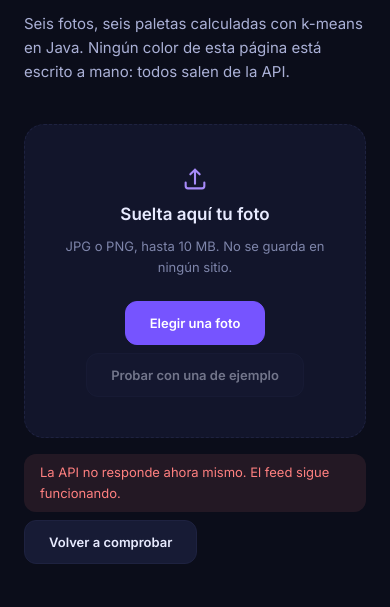
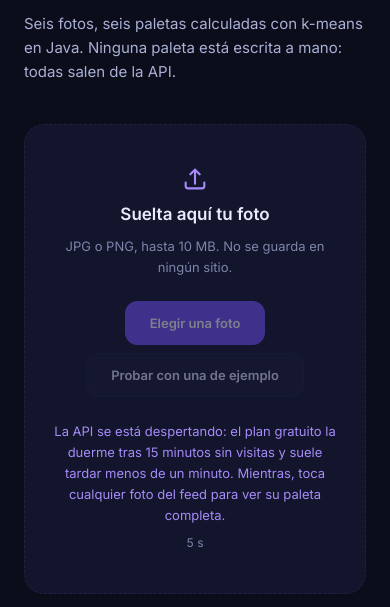
Before and after one commit to maragramonte/photo-palette, a plain HTML site: page web/index.html in a window 390 px wide. Shown: the part 237-844 px from the top of the page. Drawn offline with Linux system fonts and the light colour scheme; no server answers.

Commit message:
La API dormida ya no se da por caída, y la nota de la piscina de bolas (#13)
* La API dormida ya no se da por caída

Render apaga la API tras 15 minutos sin visitas y, mientras arranca, su
proxy contesta con un error que el navegador ve como fallo de red. Con un
solo intento, la web decía «La API no responde» estando bien.

/api/salud se reintenta ahora durante 90 s. A los 2,5 s se avisa de que
está despertando, con un contador que el lector de pantalla no lee cada
segundo. Los dos botones de subida van juntos (antes «Elegir una foto»
seguía activo con la API caída) y el aviso pasa dentro de la caja: en el
móvil quedaba por debajo del primer pantallazo.

* Nota para la piscina de bolas

Las bolas se ven verde menta y la paleta sale gris, y eso parece un fallo
de la API. No lo es: de media son #727b7d, un gris apenas azulado, y lo
verde lo pone la luz cálida de la sala. fotos.json admite un campo nota
que el generador copia a paletas.json y la tarjeta enseña bajo las
muestras.

* README: Caddy fuera de las tecnologías

Hoy la API corre en Render y el repo no tiene Caddyfile. Vuelve cuando
exista el VPS.

* El titular ya no promete lo que no es

Decía que ningún color de la página estaba escrito a mano, y tokens.css
tiene trece. Lo que sí es verdad es que ninguna paleta lo está, así que
eso es lo que dice ahora, también en el README y en DECISIONES.

El aviso de la API despertando añade que el feed se puede usar mientras:
las tarjetas abren su paleta completa sin pasar por la API.

```diff
--- a/web/css/app.css
+++ b/web/css/app.css
@@ -169,6 +169,25 @@ a {
 .subida__caja.esta-ocupada {
   opacity: 0.6;
   pointer-events: none;
+}
+
+/*
+ * Sin API no se puede subir nada, y «Elegir una foto» es un <label>, no un <button>: no
+ * tiene :disabled propio. Se apaga el input al que apunta y se le da aquí el mismo aspecto
+ * que .boton:disabled, para que los dos botones digan lo mismo.
+ */
+.subida__caja.esta-apagada .boton--principal,
+.subida__caja.esta-apagada .boton--principal:hover {
+  opacity: 0.45;
+  cursor: not-allowed;
+  background: var(--accent);
+  border-color: var(--accent);
+}
+
+.subida__contador {
+  color: var(--text-3);
+  font-size: var(--txt-xs);
+  font-variant-numeric: tabular-nums;
 }
 
 .subida__input {
@@ -406,6 +425,15 @@ a {
   color: var(--accent-soft);
   font-size: var(--txt-xs);
   font-weight: var(--peso-nombre);
+}
+
+.tarjeta__nota {
+  display: block;
+  padding: 0 var(--e-2) var(--e-2);
+  color: var(--text-3);
+  font-size: var(--txt-xs);
+  line-height: 1.5;
+  text-align: left;
 }
 
 .muestras {
--- a/web/fotos/fotos.json
+++ b/web/fotos/fotos.json
@@ -1,7 +1,8 @@
 [
   { "archivo": "eclipse-parcial.jpg", "nombre": "Eclipse parcial", "alt": "El sol naranja mordido por la luna sobre un cielo negro, con un sello del mismo eclipse en pequeño." },
   { "archivo": "ala-desde-la-ventanilla.jpg", "nombre": "Ala desde la ventanilla", "alt": "El ala blanca de un avión vista por la ventanilla, con cielo azul y campos ocres debajo." },
-  { "archivo": "piscina-de-bolas.jpg", "nombre": "Piscina de bolas", "alt": "Primer plano de cientos de bolas de plástico verde menta que se pierden hacia el fondo." },
+  { "archivo": "piscina-de-bolas.jpg", "nombre": "Piscina de bolas", "alt": "Primer plano de cientos de bolas de plástico verde menta que se pierden hacia el fondo.",
+    "nota": "Se ven verde menta, pero sus píxeles son un gris apenas azulado: la luz cálida de la sala engaña al ojo. La paleta es fiel a la foto." },
   { "archivo": "luna-llena.jpg", "nombre": "Luna llena", "alt": "La luna llena con sus cráteres y mares grises sobre un cielo completamente negro." },
   { "archivo": "estrellas-y-tejado.jpg", "nombre": "Estrellas y tejado", "alt": "Cielo nocturno azul pizarra con estrellas tenues y el borde de un tejado de teja naranja a la derecha." },
   { "archivo": "cielo-estrellado.jpg", "nombre": "Cielo estrellado", "alt": "Cielo de noche casi negro salpicado de estrellas, con la silueta de unas ramas en la esquina." }
--- a/web/index.html
+++ b/web/index.html
@@ -48,8 +48,8 @@
       <div class="hero__texto">
         <h1 class="hero__frase">Cada foto esconde una paleta.<br><em>Esta API la encuentra.</em></h1>
         <p class="hero__apoyo">
-          Seis fotos, seis paletas calculadas con k-means en Java. Ningún color de esta página
-          está escrito a mano: todos salen de la API.
+          Seis fotos, seis paletas calculadas con k-means en Java. Ninguna paleta está escrita
+          a mano: todas salen de la API.
         </p>
       </div>
 
@@ -71,8 +71,10 @@
               Probar con una de ejemplo
             </button>
           </span>
+          <!-- Dentro de la caja: en el móvil, fuera de ella quedaba por debajo del primer
+               pantallazo y se veía el botón activo antes que el aviso de que no funcionaba. -->
+          <p class="subida__estado" id="subidaEstado" role="status" aria-live="polite"></p>
         </form>
-        <p class="subida__estado" id="subidaEstado" role="status" aria-live="polite"></p>
       </div>
     </section>
 
--- a/web/js/app.js
+++ b/web/js/app.js
@@ -188,6 +188,17 @@
       muestras.append(trozo);
     });
     boton.append(muestras);
+
+    // Para la foto cuya paleta parece un fallo sin serlo. Va como descripción y no dentro
+    // del nombre accesible, que sigue siendo lo que se lee en el pie.
+    if (foto.nota) {
+      const nota = document.createElement("span");
+      nota.className = "tarjeta__nota";
+      nota.id = id + "-nota";
+      nota.textContent = foto.nota;
+      boton.append(nota);
+      boton.setAttribute("aria-describedby", nota.id);
+    }
 
     item.append(boton);
     return item;
@@ -607,17 +618,54 @@
 
   // --- Salud ---------------------------------------------------------------
 
+  // La instancia gratuita de Render se duerme a los 15 minutos sin visitas y tarda entre 30
+  // y 60 segundos en volver. Mientras arranca, su proxy puede contestar con un error que
+  // el navegador ve como fallo de red, así que un solo intento daba la API por caída
+  // cuando solo estaba despertando. Se insiste hasta ESPERA_MAXIMA antes de rendirse.
+  const ESPERA_MAXIMA_MS = 90 * 1000;
+  const TIEMPO_POR_INTENTO_MS = 20 * 1000;
+  const PAUSA_ENTRE_INTENTOS_MS = 4 * 1000;
+  // Si la API contesta antes de esto, el visitante ni se entera de que hubo comprobación.
+  const AVISAR_DESPUES_DE_MS = 2500;
+
+  /** Las dos formas de subir se encienden y se apagan juntas: o se puede, o no se puede. */
+  function permitirSubida(si) {
+    estado.apiViva = si;
+    nodos.archivo.disabled = !si;
+    nodos.probarEjemplo.disabled = !si;
+    nodos.caja.classList.toggle("esta-apagada", !si);
+  }
+
+  async function saludResponde() {
+    const control = new AbortController();
+    const corte = setTimeout(() => control.abort(), TIEMPO_POR_INTENTO_MS);
+    try {
+      const respuesta = await fetch(API + "/api/salud", {
+        method: "GET",
+        cache: "no-store",
+        signal: control.signal,
+      });
+      return respuesta.ok;
+    } catch (error) {
+      return false;
+    } finally {
+      clearTimeout(corte);
+    }
+  }
+
   /**
    * Pregunta a la API si está viva antes de ofrecer la subida.
    *
    * Esta llamada hace dos cosas. La evidente: decidir si se puede subir una foto. La otra:
-   * si el servidor tarda en contestar —acaba de arrancar, o va justo—, esto se come la
-   * espera mientras el visitante lee el titular, no cuando arrastra su foto.
+   * despertar el servidor mientras el visitante lee el titular, no cuando arrastra su foto.
+   * Si tarda, se dice por qué y cuánto lleva, con el contador fuera de la región viva para
+   * que un lector de pantalla no lo cante cada segundo.
    */
   async function comprobarSalud() {
+    document.getElementById("volverAComprobar")?.remove();
+    permitirSubida(false);
+
     if (!API) {
-      estado.apiViva = false;
-      nodos.probarEjemplo.disabled = true;
       decirEstado(
         "La subida está apagada porque no hay ninguna API configurada (web/js/config.js). " +
           "El feed funciona igual: sus paletas son estáticas.",
@@ -625,31 +673,56 @@
       );
       return;
     }
-    decirEstado("Comprobando que la API responde…", "trabajando");
-    try {
-      const respuesta = await fetch(API + "/api/salud", { method: "GET" });
-      estado.apiViva = respuesta.ok;
-    } catch (error) {
-      estado.apiViva = false;
+
+    const inicio = Date.now();
+    const contador = document.createElement("span");
+    contador.className = "subida__contador";
+    contador.setAttribute("aria-hidden", "true");
+
+    const avisar = setTimeout(() => {
+      decirEstado(
+        "La API se está despertando: el plan gratuito la duerme tras 15 minutos sin " +
+          "visitas y suele tardar menos de un minuto. Mientras, toca cualquier foto del " +
+          "feed para ver su paleta completa.",
+        "trabajando"
+      );
+      nodos.estadoSubida.after(contador);
+    }, AVISAR_DESPUES_DE_MS);
+    const reloj = setInterval(() => {
+      contador.textContent = Math.round((Date.now() - inicio) / 1000) + " s";
+    }, 1000);
+
+    let viva = false;
+    while (!viva && Date.now() - inicio < ESPERA_MAXIMA_MS) {
+      viva = await saludResponde();
+      if (!viva && Date.now() - inicio < ESPERA_MAXIMA_MS) {
+        await new Promise((sigue) => setTimeout(sigue, PAUSA_ENTRE_INTENTOS_MS));
+      }
     }
 
-    nodos.probarEjemplo.disabled = !estado.apiViva;
+    clearTimeout(avisar);
+    clearInterval(reloj);
+    contador.remove();
+    permitirSubida(viva);
 
-    if (estado.apiViva) {
-      decirEstado("");
-    } else {
-      decirEstado("La API no responde ahora mismo. El feed sigue funcionando.", "error");
-      const boton = document.createElement("button");
-      boton.type = "button";
-      boton.className = "boton";
-      boton.style.marginTop = "var(--e-1)";
-      boton.textContent = "Volver a comprobar";
-      boton.addEventListener("click", () => {
-        boton.remove();
-        comprobarSalud();
-      });
-      nodos.estadoSubida.after(boton);
+    if (viva) {
+      // Solo se dice algo si hubo espera: si contestó al momento, no hay nada que contar.
+      decirEstado(Date.now() - inicio > AVISAR_DESPUES_DE_MS ? "La API ya está despierta." : "");
+      return;
     }
+
+    decirEstado(
+      "La API no ha respondido en " + ESPERA_MAXIMA_MS / 1000 + " segundos. " +
+        "El feed sigue funcionando.",
+      "error"
+    );
+    const boton = document.createElement("button");
+    boton.type = "button";
+    boton.id = "volverAComprobar";
+    boton.className = "boton";
+    boton.textContent = "Volver a comprobar";
+    boton.addEventListener("click", comprobarSalud);
+    nodos.estadoSubida.after(boton);
   }
 
   // --- Arranque ------------------------------------------------------------
--- a/web/paletas.json
+++ b/web/paletas.json
@@ -154,6 +154,7 @@
     "archivo" : "fotos/piscina-de-bolas.jpg",
     "nombre" : "Piscina de bolas",
     "alt" : "Primer plano de cientos de bolas de plástico verde menta que se pierden hacia el fondo.",
+    "nota" : "Se ven verde menta, pero sus píxeles son un gris apenas azulado: la luz cálida de la sala engaña al ojo. La paleta es fiel a la foto.",
     "peso" : 185349,
     "paletas" : {
       "presentes" : {
```
Also changed, not shown: docs/DECISIONES-TECNICAS.md (+6 -3 lines), web/fotos/LEEME.md (+6 -0 lines), README.md, 1 other file.
